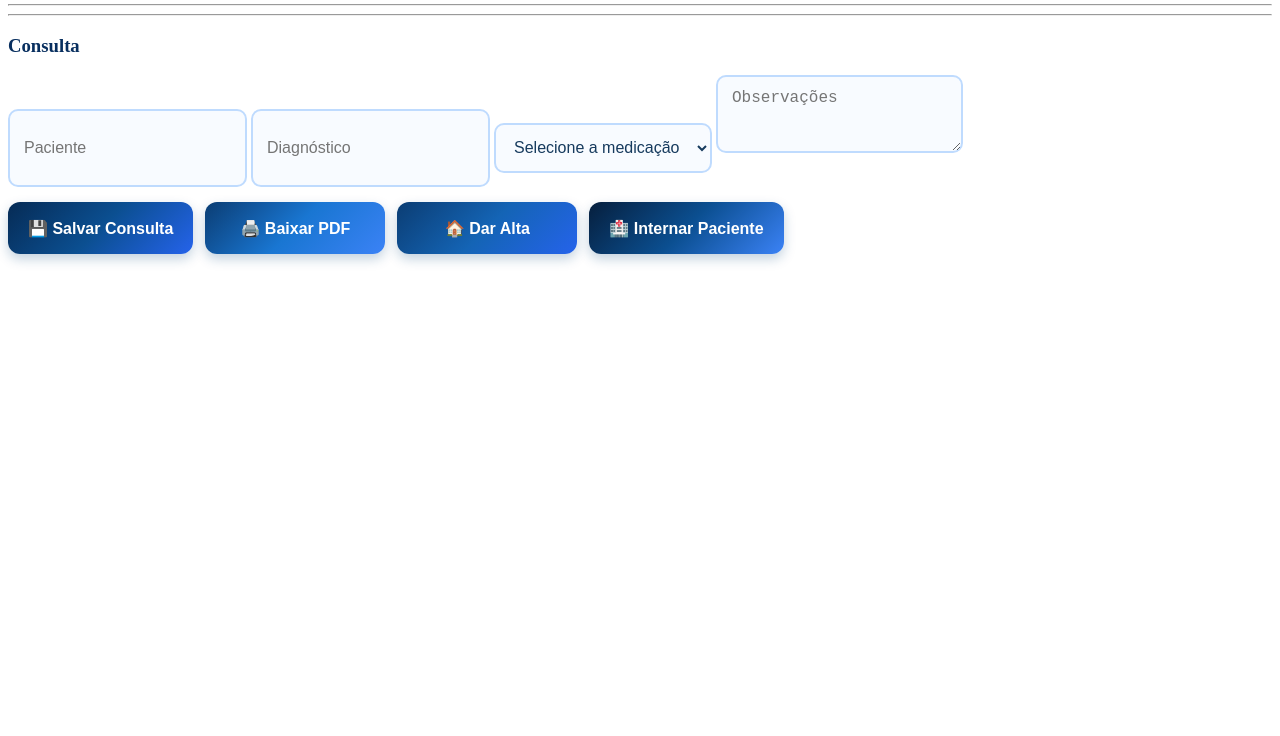
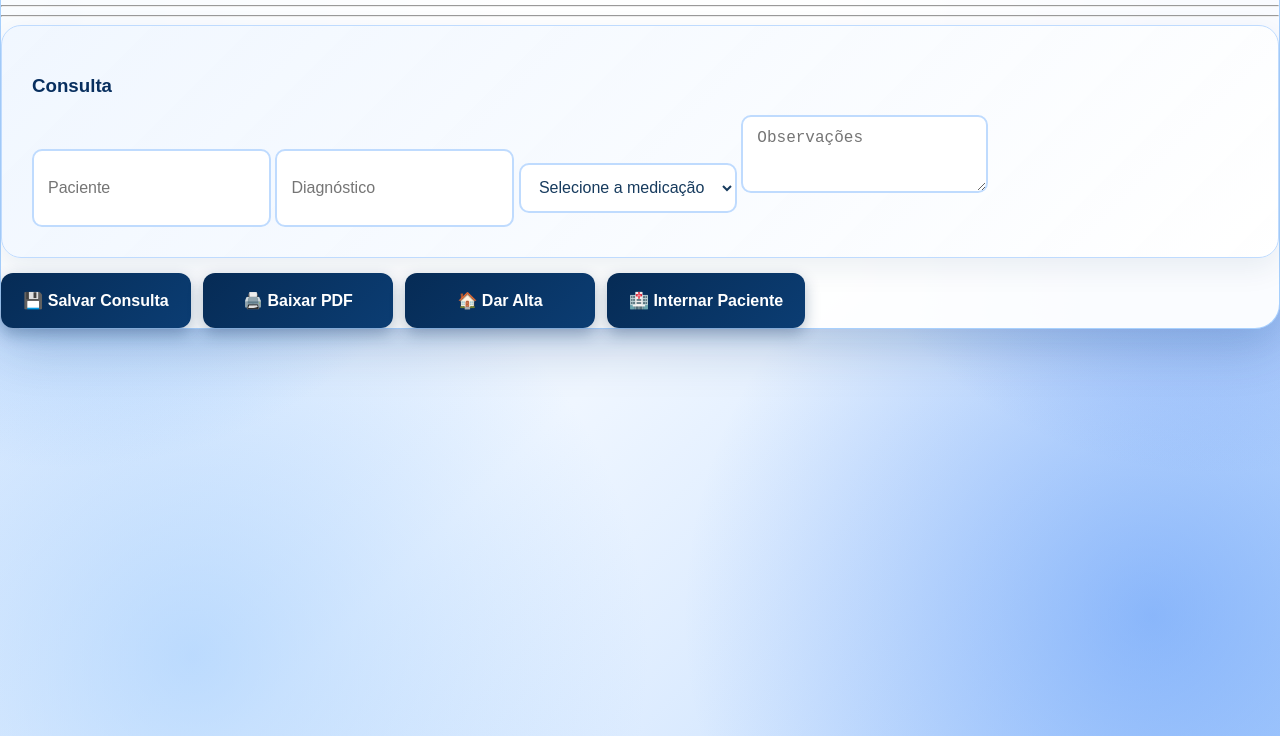
Before and after one commit to marieelle456/sentinela, a website: page frontend/medico.html in a window 1280 px wide. Shown: the part 64-800 px from the top of the page. Drawn offline with Linux system fonts and the light colour scheme; no server answers.

Commit message:
Update style.css

```diff
--- a/frontend/css/style.css
+++ b/frontend/css/style.css
@@ -1,22 +1,88 @@
 /* =========================================================
-   BOTÕES DO HOSPITAL SENTINELA
+   HOSPITAL SENTINELA
+   FUNDO AZUL COM ESFUMADO
    ========================================================= */
 
-/* Todos os botões da área do sistema */
+body {
+    margin: 0;
+    min-height: 100vh;
+
+    font-family: Arial, Helvetica, sans-serif;
+
+    background:
+        radial-gradient(
+            circle at 5% 10%,
+            rgba(96, 165, 250, 0.65),
+            transparent 32%
+        ),
+
+        radial-gradient(
+            circle at 95% 15%,
+            rgba(37, 99, 235, 0.45),
+            transparent 30%
+        ),
+
+        radial-gradient(
+            circle at 15% 90%,
+            rgba(147, 197, 253, 0.55),
+            transparent 35%
+        ),
+
+        radial-gradient(
+            circle at 90% 85%,
+            rgba(59, 130, 246, 0.45),
+            transparent 35%
+        ),
+
+        linear-gradient(
+            135deg,
+            #dbeafe,
+            #eff6ff,
+            #bfdbfe
+        );
+
+    background-attachment: fixed;
+}
+
+
+/* =========================================================
+   CONTAINER PRINCIPAL
+   ========================================================= */
+
+.container {
+
+    background: rgba(255, 255, 255, 0.94);
+
+    border: 1px solid rgba(147, 197, 253, 0.8);
+
+    border-radius: 25px;
+
+    box-shadow:
+        0 20px 50px rgba(15, 54, 92, 0.18),
+        0 0 40px rgba(59, 130, 246, 0.15);
+
+}
+
+
+/* =========================================================
+   BOTÕES GRANDES AZUL ESCURO
+   ========================================================= */
+
 button {
-    min-height: 50px;
 
-    padding: 12px 24px;
+    min-height: 52px;
+
+    padding: 13px 25px;
 
     border: none;
 
     border-radius: 12px;
 
-    background: linear-gradient(
+    background:
+        linear-gradient(
             135deg,
             #062b55,
-        #0b4f91,
-        #2563eb
+            #0b3d73
         );
 
     color: white;
@@ -30,53 +96,71 @@ button {
     cursor: pointer;
 
     box-shadow:
-        0 5px 12px rgba(15, 76, 129, 0.25);
+        0 6px 15px rgba(6, 43, 85, 0.30);
 
-    transition: all 0.2s ease;
+    transition:
+        background 0.25s ease,
+        transform 0.2s ease,
+        box-shadow 0.25s ease;
+
 }
 
 
-/* Efeito quando passa o mouse */
+/* =========================================================
+   MOUSE EM CIMA
+   AZUL CLARO
+   ========================================================= */
+
 button:hover {
 
-    transform: translateY(-2px);
-
-    background: linear-gradient(
+    background:
+        linear-gradient(
             135deg,
-        #0b3d73,
-        #1464b5,
+            #60a5fa,
             #3b82f6
         );
 
+    color: white;
+
+    transform: translateY(-3px);
+
     box-shadow:
-        0 8px 18px rgba(37, 99, 235, 0.30);
+        0 10px 22px rgba(37, 99, 235, 0.35);
+
 }
 
 
-/* Efeito ao clicar */
+/* =========================================================
+   CLIQUE
+   ========================================================= */
+
 button:active {
 
     transform: translateY(1px);
 
     box-shadow:
-        0 3px 8px rgba(15, 76, 129, 0.25);
+        0 4px 10px rgba(37, 99, 235, 0.25);
+
 }
 
 
 /* =========================================================
-   BOTÃO "ATENDER PACIENTE"
+   BOTÃO ATENDER PACIENTE
    ========================================================= */
 
 button[onclick*="atender"],
 button[onclick*="Atender"] {
 
-    min-width: 220px;
+    min-width: 210px;
 
     height: 52px;
 
-    font-size: 17px;
-
-    margin-top: 12px;
+    background:
+        linear-gradient(
+            135deg,
+            #062b55,
+            #0b3d73
+        );
 
 }
 
@@ -94,83 +178,127 @@ button[onclick*="Atender"] {
     gap: 12px;
 
     margin-top: 15px;
+
 }
 
 
+/* TODOS OS BOTÕES DA CONSULTA */
+
 .botoesConsulta button {
 
-    min-width: 180px;
+    min-width: 190px;
 
-    height: 52px;
+    height: 55px;
 
-    padding: 12px 20px;
+    padding: 12px 22px;
+
+    border-radius: 12px;
+
+    background:
+        linear-gradient(
+            135deg,
+            #062b55,
+            #0b3d73
+        );
+
+    color: white;
 
     font-size: 16px;
+
+    font-weight: bold;
 
 }
 
 
 /* =========================================================
-   BOTÃO SALVAR CONSULTA
+   MOUSE NOS BOTÕES DA CONSULTA
    ========================================================= */
 
-.botoesConsulta button:first-child {
+.botoesConsulta button:hover {
 
-    background: linear-gradient(
+    background:
+        linear-gradient(
             135deg,
-        #062b55,
-        #0b4f91,
-        #2563eb
+            #60a5fa,
+            #3b82f6
         );
+
+    transform: translateY(-3px);
+
+    box-shadow:
+        0 10px 22px rgba(37, 99, 235, 0.35);
+
 }
 
 
 /* =========================================================
-   BOTÃO BAIXAR PDF
+   BOTÃO PDF
    ========================================================= */
 
 .botoesConsulta .btn-pdf {
 
-    background: linear-gradient(
+    background:
+        linear-gradient(
             135deg,
-        #0b3d73,
-        #1976d2,
+            #062b55,
+            #0b3d73
+        ) !important;
+
+    color: white !important;
+
+    border: none !important;
+
+}
+
+
+/* PDF AO PASSAR MOUSE */
+
+.botoesConsulta .btn-pdf:hover {
+
+    background:
+        linear-gradient(
+            135deg,
+            #60a5fa,
             #3b82f6
-    );
+        ) !important;
 
-    color: white;
-
-    border: none;
 }
 
 
 /* =========================================================
-   BOTÃO DAR ALTA
+   ÁREA DA CONSULTA
    ========================================================= */
 
-.botoesConsulta button[onclick*="alta"] {
+#areaConsulta {
 
-    background: linear-gradient(
+    background:
+        linear-gradient(
             135deg,
-        #0b3d73,
-        #1464b5,
-        #2563eb
+            rgba(239, 246, 255, 0.90),
+            rgba(255, 255, 255, 0.96)
         );
+
+    border-radius: 20px;
+
+    padding: 30px;
+
+    border: 1px solid #bfdbfe;
+
+    box-shadow:
+        0 10px 30px rgba(15, 54, 92, 0.08);
+
 }
 
 
 /* =========================================================
-   BOTÃO INTERNAR
+   TÍTULO CONSULTA
    ========================================================= */
 
-.botoesConsulta button[onclick*="internar"] {
+#areaConsulta h2,
+#areaConsulta h3 {
 
-    background: linear-gradient(
-        135deg,
-        #061f3d,
-        #0b4f91,
-        #3b82f6
-    );
+    color: #082f5f;
+
 }
 
 
@@ -190,35 +318,30 @@ button[onclick*="Atender"] {
 
     border-radius: 10px;
 
-    background: #f8fbff;
+    background: white;
 
     color: #173b5e;
 
     font-size: 16px;
 
     outline: none;
+
+    transition: 0.25s;
+
 }
 
+
+/* CAMPOS AO CLICAR */
 
 #areaConsulta input:focus,
 #areaConsulta select:focus,
 #areaConsulta textarea:focus {
 
-    border-color: #2563eb;
+    border-color: #3b82f6;
 
     box-shadow:
-        0 0 0 4px rgba(37, 99, 235, 0.12);
-}
+        0 0 0 4px rgba(59, 130, 246, 0.12);
 
-
-/* =========================================================
-   TÍTULO CONSULTA
-   ========================================================= */
-
-#areaConsulta h2,
-#areaConsulta h3 {
-
-    color: #082f5f;
 }
 
 
```
Lines whose indentation alone changed are shown as unchanged.
